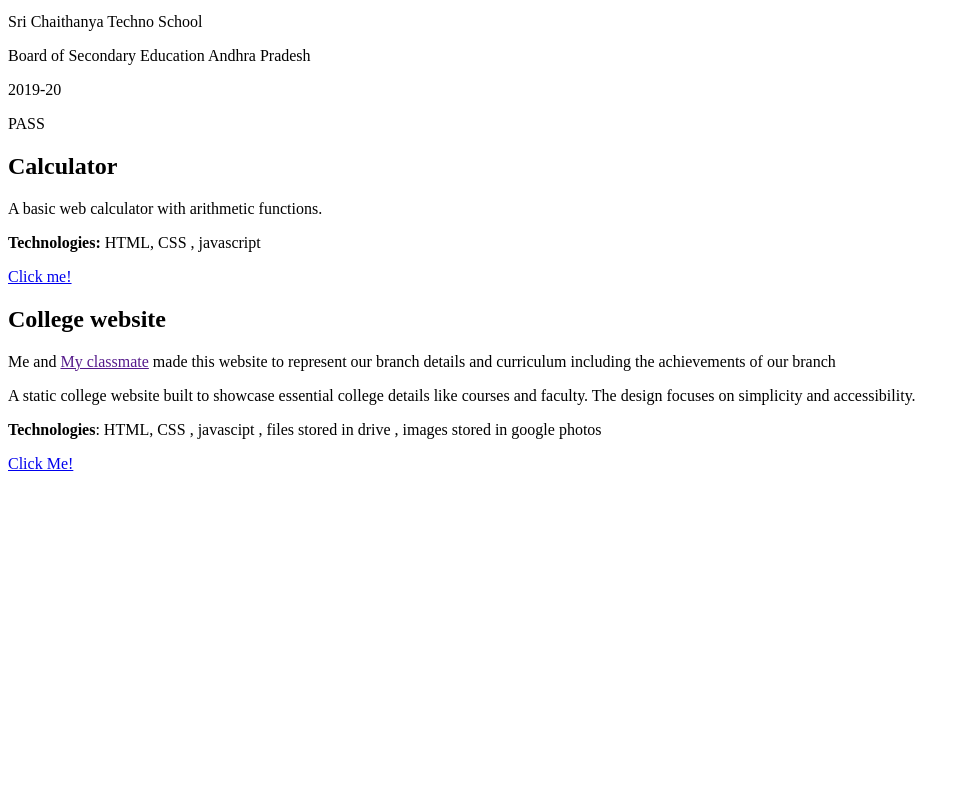
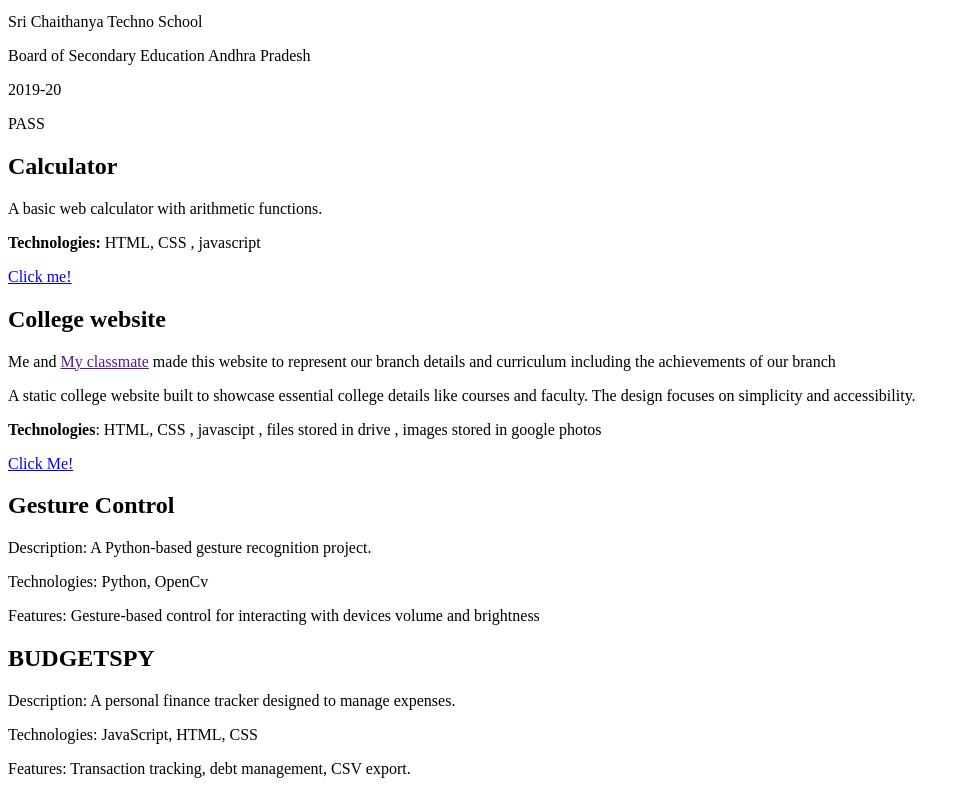
Before and after one commit to kedharvishnu20/portfolio, a plain HTML site: page index.html in a window 1280 px wide. Shown: the part 543-1337 px from the top of the page, without its empty margins (0-970 px from the left). Before the commit the page ends 1032 px from the top, so only its background shows below. Drawn offline with Linux system fonts and the light colour scheme.

Commit message:
Update index.html

```diff
--- a/index.html
+++ b/index.html
@@ -54,7 +54,16 @@
             <p><a href="https://kedharvishnu20.github.io/college-website/">Click Me!</a></p>
         </span>
         <span class="third project">
-
+            <h2>Gesture Control</h2>
+            <p>Description: A Python-based gesture recognition project.</p>
+            <p>Technologies: Python, OpenCv</p>
+            <p>Features: Gesture-based control for interacting with devices volume and brightness</p>
+        </span>
+        <span class="fourth project">
+            <h2>BUDGETSPY</h2>
+            <p>Description: A personal finance tracker designed to manage expenses.</p>
+            <p>Technologies: JavaScript, HTML, CSS</p>
+            <p>Features: Transaction tracking, debt management, CSV export.</p>
         </span>
     </div>
 </body>
```
